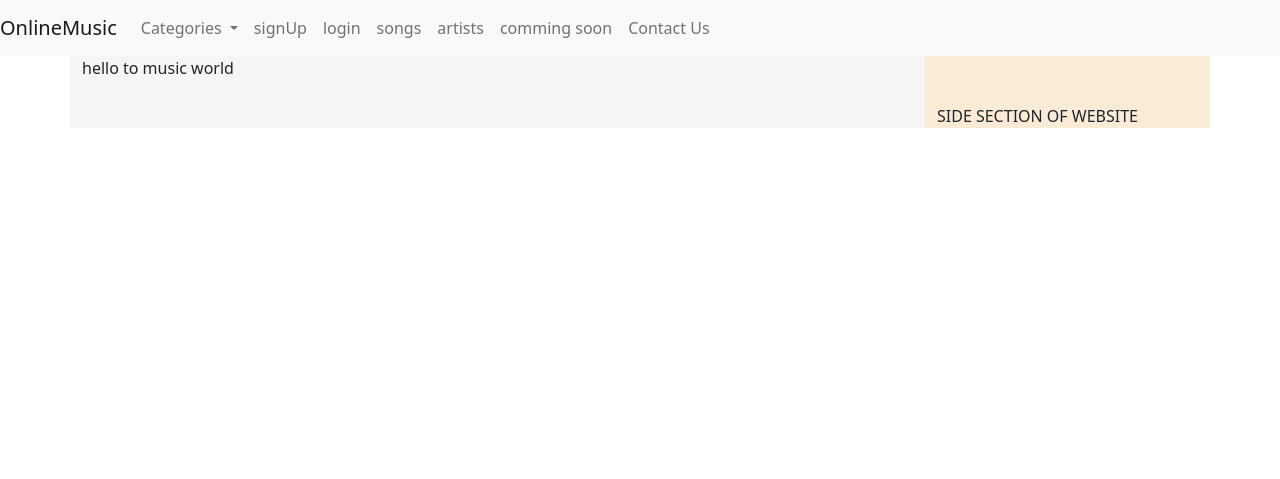
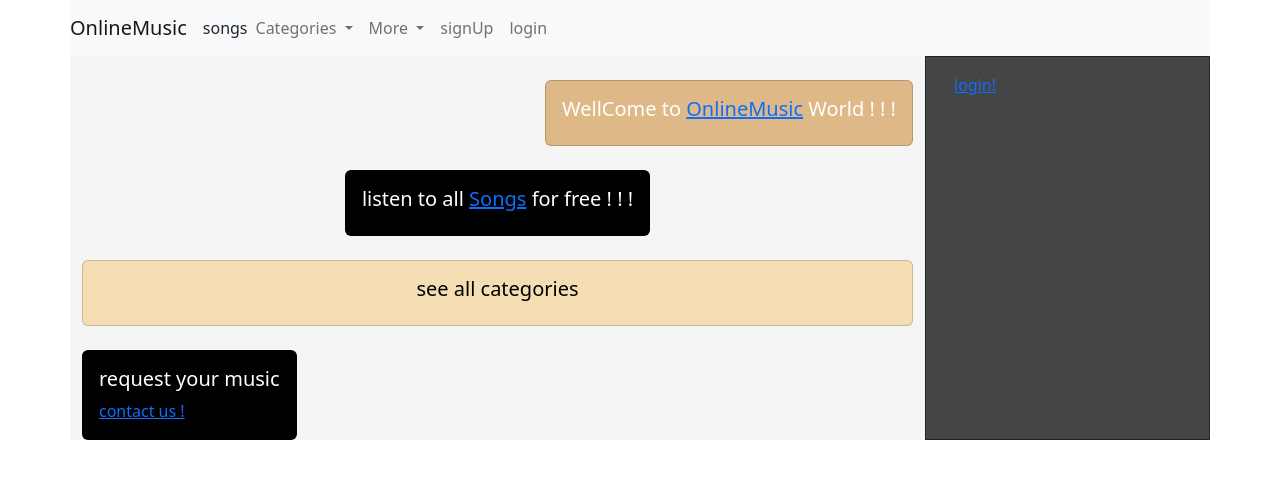
Before and after one commit to Pouria03/Music-website, a Django app: page / in a window 1280 px wide. Shown: the top 479 px of the page. Run offline with Django 4.2, Linux system fonts and the light colour scheme; data that the repository does not hold is empty; some libraries are stand-ins or nearby versions.

Commit message:
some corrections in template

```diff
--- a/home/templates/home/home.html
+++ b/home/templates/home/home.html
@@ -1,5 +1,49 @@
 {% extends 'base.html' %}
 
 {% block content %}
-    <div>hello to music world</div>
+    <div>
+
+        <br>
+        <div class="d-flex justify-content-end">
+            <div class="card" style=" background-color: burlywood;">
+                <div class="card-body">
+                  <h5 class="card-title text-white">WellCome to
+                     <a href="{% url 'home:home' %}">OnlineMusic<a>
+                     World ! ! !</h5>
+                </div>
+            </div>
+        </div>
+
+
+        <br>
+        <div class="d-flex justify-content-center">
+                <div class="card" style="background-color: black;">
+                    <div class="card-body">
+                    <h5 class="card-title text-white">
+                        listen to all <a href="{% url 'song:list' %}">Songs</a> for free ! ! !
+                    </h5>
+
+                    </div>
+                </div>
+        </div>
+
+        <br>
+        <div class="card" style="background-color: wheat;">
+            <div class="card-body">
+              <h5 class="card-title text-black text-center">see all categories</h5>
+            </div>
+        </div>
+
+        <br>
+        <div class="d-flex justify-content-start">
+            <div class="card" style="background-color: black;">
+                <div class="card-body">
+                <h5 class="card-title text-white">request your music</h5>
+                <a href="{% url 'home:contact-us' %}">contact us !</a>
+
+                </div>
+            </div>
+        </div>
+    </div>
+
 {% endblock content %}
--- a/song/templates/song/list.html
+++ b/song/templates/song/list.html
@@ -1,11 +1,13 @@
 {% extends 'base.html' %}
 
 {% block content %}
-        <div>
+        <div class="d-flex flex-row">
             {% for song in songs %}
                 {% include 'partials/item_card.html' with value=song %}
             {% endfor %}
-            <!-- paggination -->
+        </div>
+        <div>
+          <!-- paggination -->
             <nav aria-label="...">
                 <ul class="pagination">
                 {% if songs.has_previous  %}
--- a/static/styles/style.css
+++ b/static/styles/style.css
@@ -9,5 +9,13 @@
 }
 
 div.side{
-  background-color: antiquewhite;
+  border: 1px solid ;
+  background-color: #454545;
 }
+
+p.greeting{
+  margin:25px;
+  padding: 4px;
+  display: inline;
+  border : 2px solid black;
+}
--- a/templates/base.html
+++ b/templates/base.html
@@ -11,9 +11,11 @@
     <title>MusicOnline</title>
 </head>
 <body>
-    {% include 'partials/navbar.html' %}
     <div class="container">
         <div class="row">
+            <!-- navbar -->
+            {% include 'partials/navbar.html' %}
+            <!-- end navbar -->
             <!-- main side of website -->
             <div class="col-md-9 main" >
                 <!--messages-->
@@ -24,11 +26,20 @@
             </div>
             <!-- End main side of website -->
             <!-- right side of website -->
-            <div class="col-md-3 side">
-                <br><br>
+            <div class="col-md-3 side ">
                 <div>
                     {% block side %}
-                        <div class="">SIDE SECTION OF WEBSITE </div>
+                    {% if request.user.is_authenticated %}
+                        <div class="p-3">
+                            <a href="{% url 'accounts:profile' %}" class="btn btn-sm btn-warning">
+                                see your favorite songs!
+                            </a>
+                        </div>
+                    {% else %}
+                        <div class="p-3">
+                            <a href="{% url 'accounts:login' %}">login!</a>
+                        </div>
+                    {% endif %}
                     {% endblock side %}
                 </div>
             </div>
--- a/templates/partials/item_card.html
+++ b/templates/partials/item_card.html
@@ -1,4 +1,4 @@
-<div class="card col-6">
+<div class="card col-3">
     <img class="card-img-top" src="{{value.image.url}}" alt="{{value.title}}">
     <div class="card-body">
       <a href="{{ value.get_absolute_url }}"><h5 class="card-title">{{value.title}}</h5></a>
--- a/templates/partials/navbar.html
+++ b/templates/partials/navbar.html
@@ -3,6 +3,9 @@
   <button class="navbar-toggler" type="button" data-toggle="collapse" data-target="#navbarSupportedContent" aria-controls="navbarSupportedContent" aria-expanded="false" aria-label="Toggle navigation">
     <span class="navbar-toggler-icon"></span>
   </button>
+  <!-- songs -->
+  <a href="{% url 'song:list' %}" class="nav-link">songs</a>
+<!-- end songs -->
 <!-- dropdown -->
   <div class="collapse navbar-collapse" id="navbarSupportedContent">
     <ul class="navbar-nav mr-auto">
@@ -17,6 +20,23 @@
         </div>
       </li>
 <!-- end dropdown -->
+<!-- dropdown2 -->
+<div class="collapse navbar-collapse" id="navbarSupportedContent">
+  <ul class="navbar-nav mr-auto">
+    <li class="nav-item dropdown">
+      <a class="nav-link dropdown-toggle" href="#" id="navbarDropdown" role="button" data-toggle="dropdown" aria-haspopup="true" aria-expanded="false">
+        More
+      </a>
+      <div class="dropdown-menu" aria-labelledby="navbarDropdown">
+          <a href="{% url 'song:artists' %}" class="nav-link">artists</a>
+          <a href="{% url 'song:comming-soon' %}" class="nav-link">comming soon</a>
+
+        <!-- contact us -->
+          <a href="{% url 'home:contact-us' %}" class="nav-link">Contact Us</a>
+        <!-- end -->
+      </div>
+    </li>
+<!-- end dropdown2 -->
 
 <!-- auth -->
 {% if user.is_authenticated %}
@@ -33,23 +53,8 @@
 {% endif %}
 <!-- end auth -->
 
-<!-- songs -->
-<li class="nav-item">
-  <a href="{% url 'song:list' %}" class="nav-link">songs</a>
-</li>
-<li class="nav-item">
-  <a href="{% url 'song:artists' %}" class="nav-link">artists</a>
-</li>
-<li class="nav-item">
-  <a href="{% url 'song:comming-soon' %}" class="nav-link">comming soon</a>
-</li>
-<!-- end songs -->
 
-<!-- contact us -->
-<li class="nav-item">
-  <a href="{% url 'home:contact-us' %}" class="nav-link">Contact Us</a>
-</li>
-<!-- end -->
+
 </ul>
 <!-- search -->
     {% if 'songs' in request.path or 'artists' in request.path %}
@@ -58,7 +63,6 @@
           <input type="submit" value="search">
       </form>
     {% endif %}
+  <!-- end search -->
 
-  </div>
 </nav>
-<!-- end search -->
```
Also changed, not shown: song/templates/song/artists.html (+8 -4 lines). Lines whose indentation alone changed are shown as unchanged.
